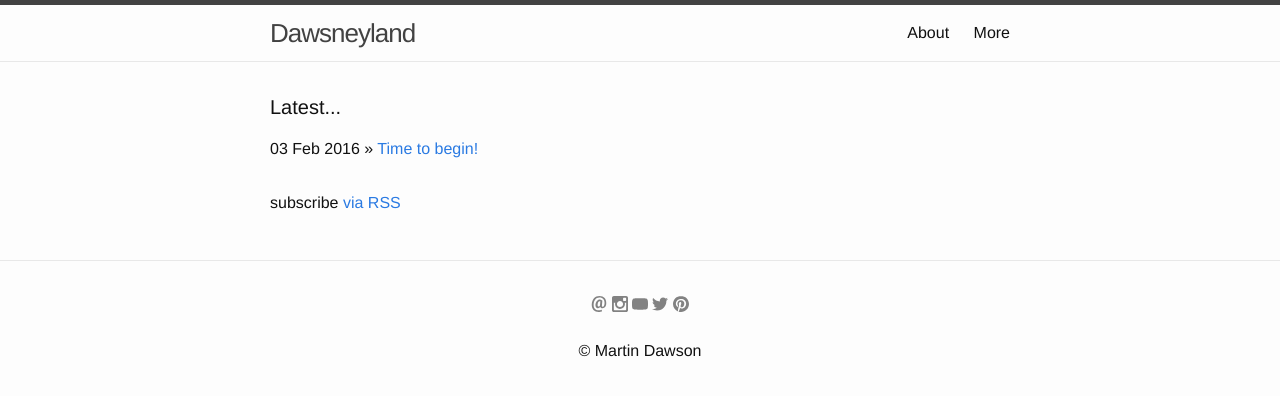
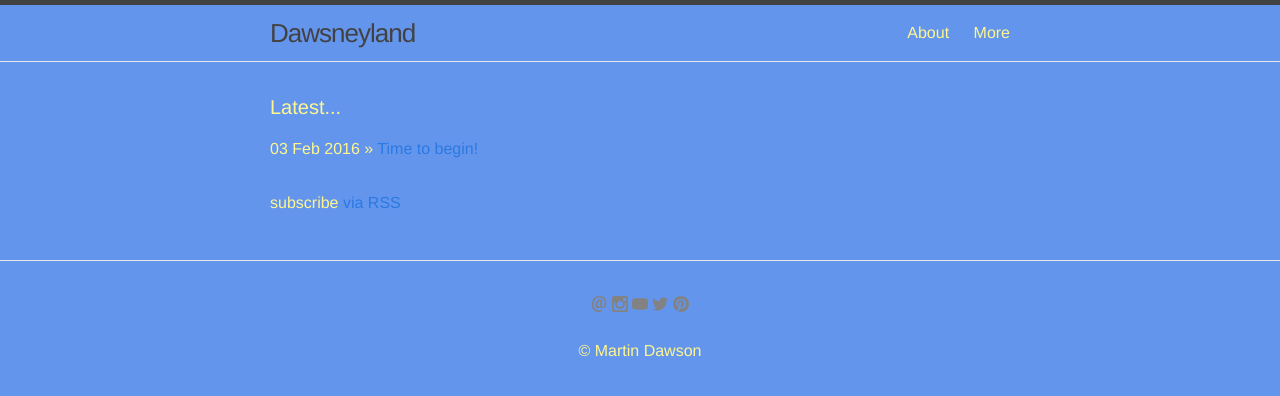
Before and after one commit to dawsneyland/formerdland, a Jekyll site: the page built from index.html, in a window 1280 px wide. Shown: the top 396 px of the page. Built offline with Jekyll 4.4.1, drawn with Linux system fonts in a browser that asks for light colours.

Commit message:
Update main.scss

```diff
--- a/css/main.scss
+++ b/css/main.scss
@@ -14,8 +14,8 @@ $base-line-height: 1.5;
 
 $spacing-unit:     30px;
 
-$text-color:       #111;
-$background-color: #fdfdfd;
+$text-color:       #fff68f;
+$background-color: #6495ED;
 $brand-color:      #2a7ae2;
 
 $grey-color:       #828282;
```
